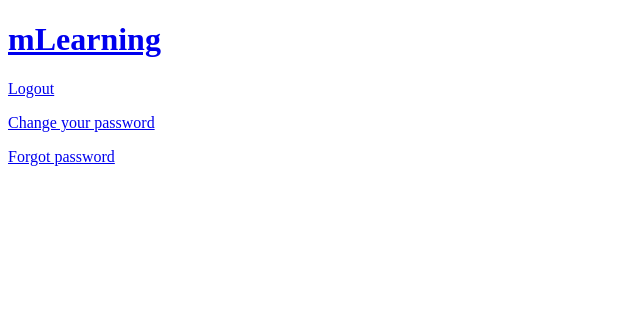
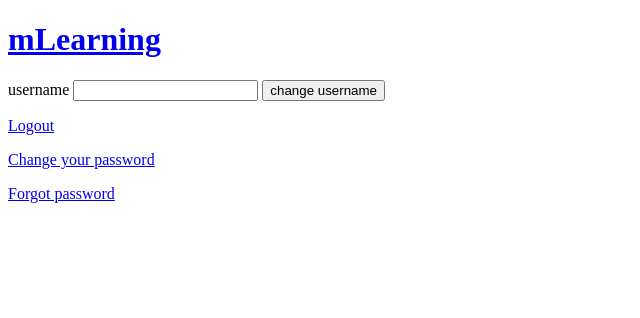
Before and after one commit to kakikukeko70/mLearning, a Django app: template templates/accounts/accounts.html in a window 1280 px wide. Shown: the top 318 px of the page, without its empty margins (0-640 px from the left). Run offline with Django 3.2, Linux system fonts and the light colour scheme; the template is opened without the code that fills it, so the values that code supplies are empty.

Commit message:
usernameを変更するフォームを追加

```diff
--- a/templates/accounts/accounts.html
+++ b/templates/accounts/accounts.html
@@ -1,6 +1,12 @@
 {% extends 'base.html' %}
 
 {% block content %}
+  <form method="POST" action="{% url 'accounts:change_username' %}">
+    {% csrf_token %}
+    <label for="id_username">username</label>
+    <input type="text" value="{{ user.username }}" id="id_username">
+    <button>change username</button>
+  </form>
   <p><a href="{% url 'logout' %}">Logout</a></p>
   <p><a href="{% url 'password_change' %}">Change your password</a></p>
   <p><a href="{% url 'password_reset' %}">Forgot password</a></p>
```
